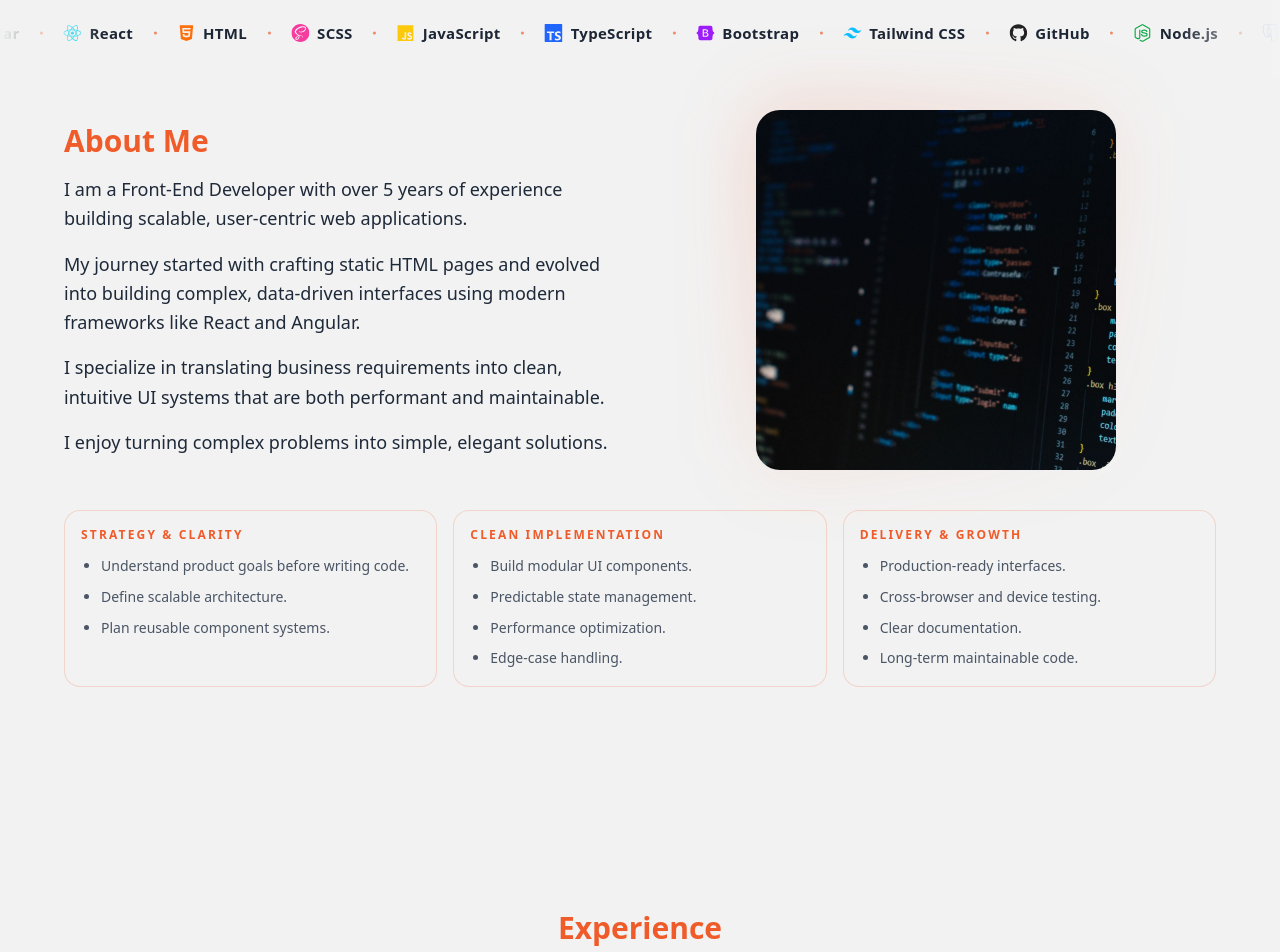
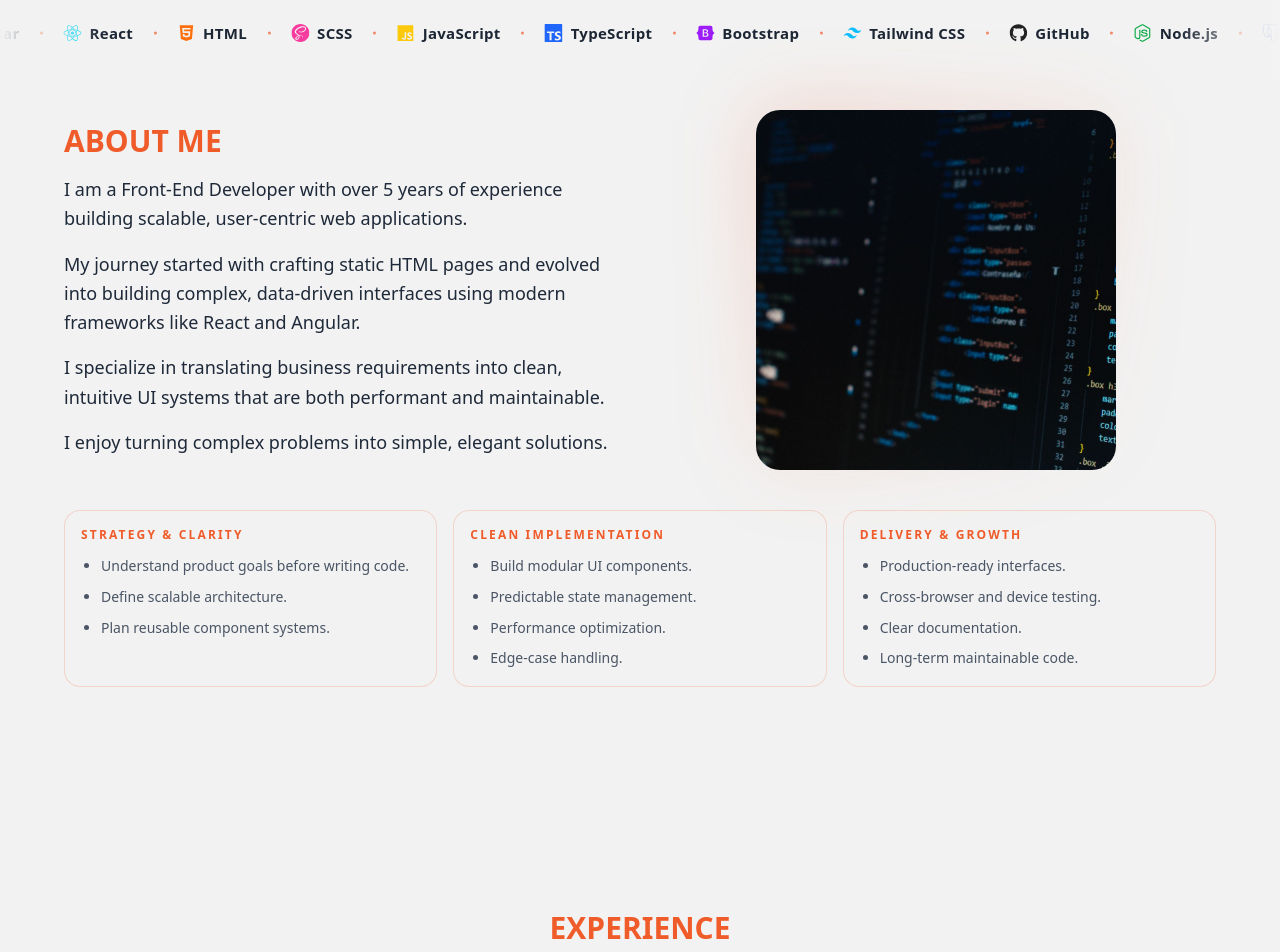
Before and after one commit to KinjalHirapara/portfolio, a React (Vite) app: page / in a window 1280 px wide. Shown: the part 720-1672 px from the top of the page. Built offline with nearby package versions, Linux system fonts and the light colour scheme.

Commit message:
Updated title style.

```diff
--- a/src/components/About.tsx
+++ b/src/components/About.tsx
@@ -16,8 +16,8 @@ const About: React.FC = () => {
             variants={fadeInUp}
             className="space-y-4"
           >
-            <h2 className="text-2xl md:text-3xl font-bold text-primary text-left">
-              <span className="numbered-heading">About Me</span>
+            <h2 className="numbered-heading uppercase text-2xl md:text-3xl font-bold text-primary text-left">
+              About Me
             </h2>
             <p className="text-base md:text-lg leading-relaxed">
               I am a Front-End Developer with over 5 years of experience
--- a/src/components/Contact.tsx
+++ b/src/components/Contact.tsx
@@ -42,11 +42,9 @@ const Contact: React.FC = () => {
           transition={{ duration: 0.5 }}
           className="flex flex-col items-start justify-center"
         >
-          <div className="flex items-center gap-3">
-            <h2 className="text-4xl pl-1 font-semibold tracking-wide text-primary relative before:content-[''] before:absolute before:left-[-500px] before:bottom-[5px] before:w-[500px] before:h-[2px] before:bg-primary">
-              Contacts
-            </h2>
-          </div>
+          <h2 className="numbered-heading uppercase text-2xl md:text-3xl pl-1 font-bold text-primary relative before:content-[''] before:absolute before:left-[-500px] before:bottom-[5px] before:w-[500px] before:h-[2px] before:bg-primary">
+            Contact
+          </h2>
           <h3 className="mt-5 text-2xl font-semibold text-textLight md:text-3xl">
             Let&apos;s Build Something Together
           </h3>
--- a/src/components/Experience.tsx
+++ b/src/components/Experience.tsx
@@ -26,8 +26,8 @@ const Experience: React.FC = () => {
         animate={{ opacity: 1, y: 0 }}
         transition={{ duration: 0.6 }}
       >
-        <h2 className="text-2xl md:text-3xl font-bold mb-8 text-primary text-center">
-          <span className="numbered-heading">Experience</span>
+        <h2 className="numbered-heading uppercase text-2xl md:text-3xl font-bold mb-8 text-primary text-center">
+          Experience
         </h2>
       </motion.div>
 
--- a/src/components/Project1.tsx
+++ b/src/components/Project1.tsx
@@ -166,8 +166,8 @@ const Project1: React.FC = () => {
       className={`relative z-10 min-h-[100dvh] ${PROJECT1_CONFIG.sectionMaxWidthClass} mx-auto flex flex-col px-4 pt-[100px]`}
     >
       <div className="text-center mb-[30px]">
-        <h2 className="text-xl lg:text-3xl font-bold text-primary">
-          <span className="numbered-heading">Projects</span>
+        <h2 className="numbered-heading uppercase text-2xl md:text-3xl font-bold text-primary">
+          Projects
         </h2>
       </div>
 
--- a/src/components/Projects.tsx
+++ b/src/components/Projects.tsx
@@ -45,8 +45,8 @@ const Projects: React.FC = () => {
         animate={{ opacity: 1, y: 0 }}
         transition={{ duration: 0.6 }}
       >
-        <h2 className="text-xl lg:text-3xl font-bold text-primary text-center">
-          <span className="numbered-heading">Projects</span>
+        <h2 className="numbered-heading uppercase text-xl lg:text-3xl font-bold text-primary text-center">
+          Projects
         </h2>
       </motion.div>
       <div className="flex-1 flex mt-8">
--- a/src/components/Works.tsx
+++ b/src/components/Works.tsx
@@ -14,8 +14,8 @@ const Works: React.FC = () => {
         animate={{ opacity: 1, y: 0 }}
         transition={{ duration: 0.6 }}
       >
-        <h2 className="text-xl lg:text-3xl font-bold text-primary text-center">
-          <span className="numbered-heading">Projects</span>
+        <h2 className="numbered-heading uppercase text-xl lg:text-3xl font-bold text-primary text-center">
+          Projects
         </h2>
       </motion.div>
       <div className="flex-1 flex mt-8">
```
